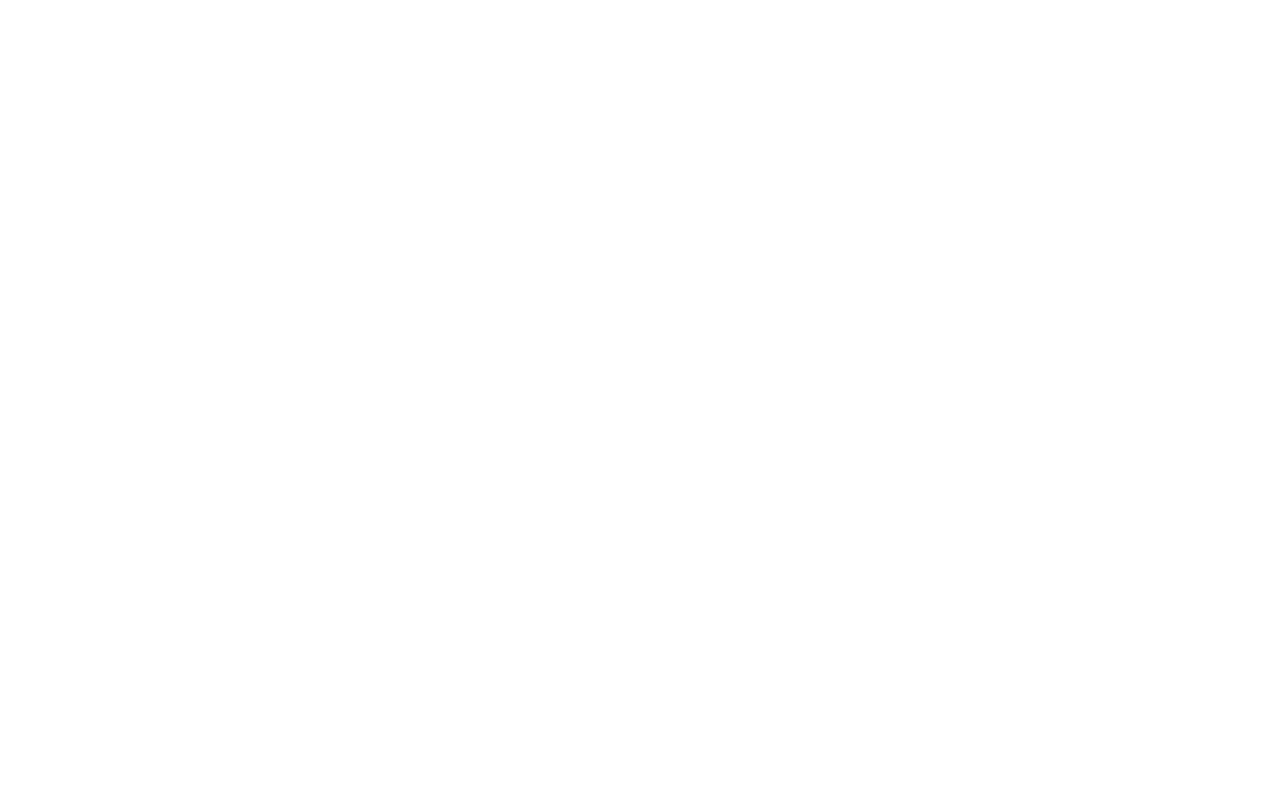
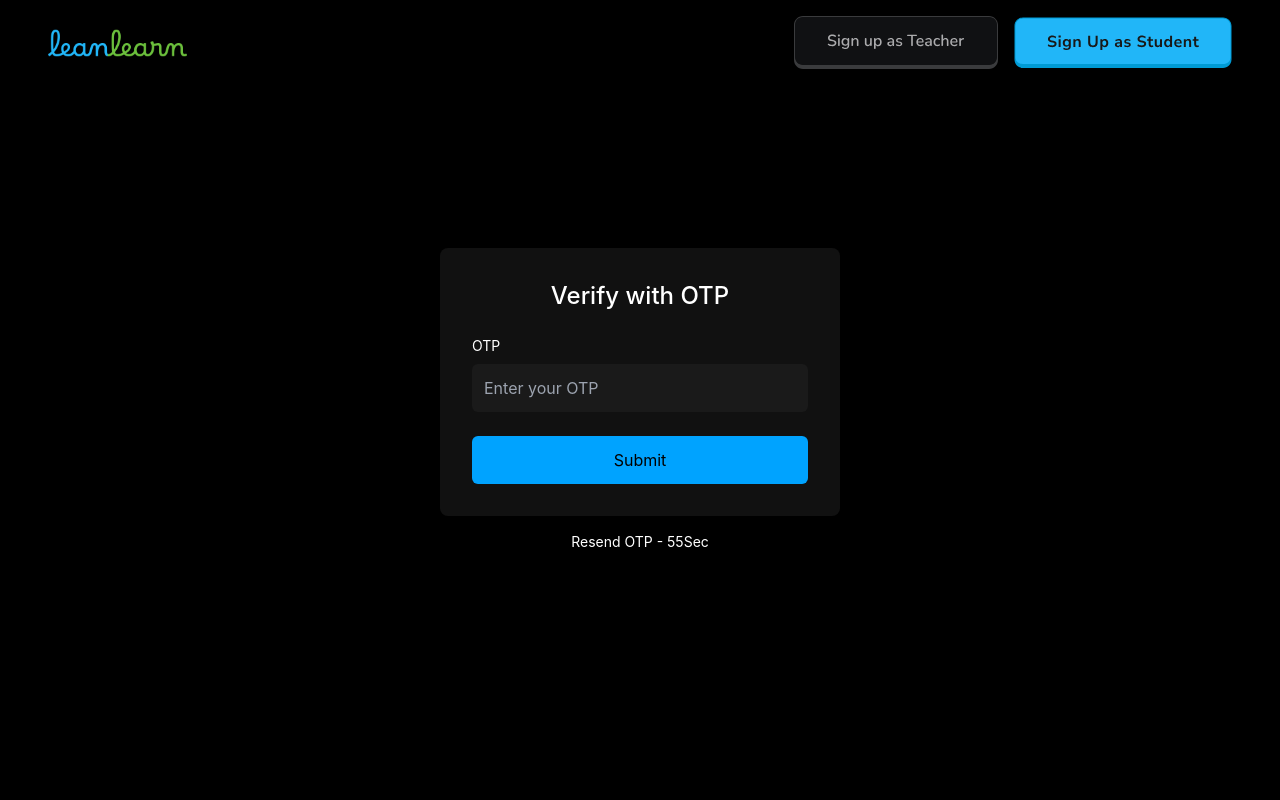
Before and after one commit to nimrit-singh/LeanLearn, a React (Vite) app: page /verify-otp in a window 1280 px wide. Before the commit this address had no page. Shown: the top 800 px of the page. Built offline with nearby package versions, Linux system fonts and the light colour scheme.

Commit message:
signup/signin functionality added

```diff
--- a/src/App.css
+++ b/src/App.css
@@ -60,3 +60,79 @@
   @apply bg-clip-text text-transparent;
   background-image: linear-gradient(45deg, var(--primary-blue), var(--primary-green));
 }
+
+.w-\[400px\] {
+  width: 400px;
+  max-width: 90vw;
+  min-width: 280px;
+}
+
+@media (max-width: 640px) {
+  .absolute.top-8.left-8 {
+    position: relative;
+    top: 0;
+    left: 0;
+    width: 100%;
+    padding: 2rem;
+    display: flex;
+    justify-content: center;
+  }
+
+  .absolute.top-8.left-8 img {
+    height: 1.75rem;
+  }
+
+  .min-h-screen {
+    min-height: calc(100vh - 2rem);
+  }
+
+  input, button[type="submit"] {
+    height: 48px;
+  }
+
+  .p-8 {
+    padding: 1.5rem;
+  }
+
+  .space-y-6 > :not([hidden]) ~ :not([hidden]) {
+    margin-top: 1.25rem;
+  }
+}
+
+@media (max-width: 360px) {
+  .p-8 {
+    padding: 1rem;
+  }
+
+  h2.text-2xl {
+    font-size: 1.25rem;
+  }
+
+  .absolute.top-8.left-8 {
+    padding: 1rem;
+  }
+}
+
+@media (max-height: 600px) and (orientation: landscape) {
+  .min-h-screen {
+    min-height: 100vh;
+    padding: 1rem 0;
+  }
+
+  .absolute.top-8.left-8 {
+    padding: 1rem;
+  }
+}
+
+@media (hover: none) {
+  button,
+  input,
+  a {
+    cursor: default;
+  }
+
+  button:active,
+  a:active {
+    opacity: 0.8;
+  }
+}
--- a/src/App.tsx
+++ b/src/App.tsx
@@ -4,33 +4,71 @@ import WhySection from './components/home/WhySection';
 import ComingSoon from './components/home/ComingSoon';
 import Footer from './components/layout/Footer';
 import Sidebar from './components/home/QuizPage';
+import Login from './components/auth/Login';
+import SignUp from './components/auth/SignUp';
+import VerifyOTP from './components/auth/VerifyOTP';
 import { BrowserRouter, Route, Routes } from 'react-router-dom';
+
+const HomePage = () => {
+  return (
+    <>
+      <Navbar />
+      <HeroSection />
+      <WhySection />
+      <ComingSoon />
+      <Footer />
+    </>
+  );
+};
+
+const AuthLayout = ({ children }: { children: React.ReactNode }) => {
+  return (
+    <>
+      <Navbar />
+      <div className="min-h-[calc(100vh-64px)]">
+        {children}
+      </div>
+      <Footer />
+    </>
+  );
+};
 
 function App() {
   return (
     <BrowserRouter>
       <div className="min-h-screen">
-
         <main>
           <Routes>
-            {/* here default home page Routes */}
+            <Route path="/" element={<HomePage />} />
+
+            <Route path="/quiz-page" element={<Sidebar />} />
+
             <Route
-              path="/"
+              path="/login"
               element={
-                <>
-                  <Navbar />
-                  <HeroSection />
-                  <WhySection />
-                  <ComingSoon />
-                  <Footer />
-                </>
+                <AuthLayout>
+                  <Login />
+                </AuthLayout>
               }
             />
-
-            <Route path="/quiz-page" element={<Sidebar />} />
+            <Route
+              path="/signup"
+              element={
+                <AuthLayout>
+                  <SignUp />
+                </AuthLayout>
+              }
+            />
+            <Route
+              path="/verify-otp"
+              element={
+                <AuthLayout>
+                  <VerifyOTP />
+                </AuthLayout>
+              }
+            />
           </Routes>
         </main>
-
       </div>
     </BrowserRouter>
   );
--- /dev/null
+++ b/src/components/auth/Login.tsx
@@ -0,0 +1,59 @@
+import React from 'react';
+import { Link, useNavigate } from 'react-router-dom';
+import leanLearnLogo from '../../assets/images/Logo.png';
+
+const Login: React.FC = () => {
+  const navigate = useNavigate();
+
+  const handleSubmit = (e: React.FormEvent) => {
+    e.preventDefault();
+    navigate('/verify-otp');
+  };
+
+  return (
+    <div className="min-h-screen w-full bg-black flex flex-col">
+      <div className="absolute top-8 left-8">
+        <img
+          src={leanLearnLogo}
+          alt="LeanLearn"
+          className="h-6 w-auto object-contain"
+        />
+      </div>
+
+      <div className="flex-1 flex flex-col items-center justify-center">
+        <div className="w-[400px] bg-[#111111] rounded-lg p-8">
+          <h2 className="text-white text-2xl font-medium text-center mb-6">
+            Login
+          </h2>
+
+          <form onSubmit={handleSubmit} className="space-y-6">
+            <div className="space-y-2">
+              <label className="block text-white text-sm">Phone No.</label>
+              <input
+                type="tel"
+                placeholder="Enter your Phone No."
+                className="w-full bg-[#1A1A1A] text-white p-3 rounded-md focus:outline-none focus:ring-2 focus:ring-blue-500"
+              />
+            </div>
+
+            <button
+              type="submit"
+              className="w-full bg-[#00A3FF] text-black py-3 rounded-md hover:bg-[#0088D4] transition-colors"
+            >
+              Send OTP
+            </button>
+          </form>
+        </div>
+
+        <Link
+          to="/"
+          className="text-white text-sm mt-4 hover:text-gray-300 transition-colors text-decoration-line: underline"
+        >
+          CREATE AN ACCOUNT
+        </Link>
+      </div>
+    </div>
+  );
+};
+
+export default Login;
--- /dev/null
+++ b/src/components/auth/SignUp.tsx
@@ -0,0 +1,70 @@
+import React from 'react';
+import { Link, useNavigate } from 'react-router-dom';
+import leanLearnLogo from '../../assets/images/Logo.png';
+
+const SignUp: React.FC = () => {
+  const navigate = useNavigate();
+
+  const handleSubmit = (e: React.FormEvent) => {
+    e.preventDefault();
+    navigate('/verify-otp');
+  };
+
+  return (
+    <div className="min-h-screen w-full bg-black flex flex-col">
+      {/* Logo Container */}
+      <div className="absolute top-8 left-8">
+        <img
+          src={leanLearnLogo}
+          alt="LeanLearn"
+          className="h-6 w-auto object-contain"
+        />
+      </div>
+
+      {/* Main Container */}
+      <div className="flex-1 flex flex-col items-center justify-center">
+        <div className="w-[400px] bg-[#111111] rounded-lg p-8">
+          <h2 className="text-white text-2xl font-medium text-center mb-6">
+            Sign Up
+          </h2>
+
+          <form onSubmit={handleSubmit} className="space-y-6">
+            <div className="space-y-2">
+              <label className="block text-white text-sm">Name</label>
+              <input
+                type="text"
+                placeholder="Enter your Name"
+                className="w-full bg-[#1A1A1A] text-white p-3 rounded-md focus:outline-none focus:ring-2 focus:ring-blue-500"
+              />
+            </div>
+
+            <div className="space-y-2">
+              <label className="block text-white text-sm">Phone No.</label>
+              <input
+                type="tel"
+                placeholder="Enter your Phone No."
+                className="w-full bg-[#1A1A1A] text-white p-3 rounded-md focus:outline-none focus:ring-2 focus:ring-blue-500"
+              />
+            </div>
+
+            <button
+              type="submit"
+              className="w-full bg-[#00A3FF] text-black py-3 rounded-md hover:bg-[#0088D4] transition-colors"
+            >
+              Submit
+            </button>
+          </form>
+        </div>
+
+        <Link
+          to="/login"
+          className="text-white text-sm mt-4 hover:text-gray-300 transition-colors text-decoration-line: underline"
+        >
+          I ALREADY HAVE AN ACCOUNT
+        </Link>
+      </div>
+    </div>
+  );
+};
+
+export default SignUp;
--- /dev/null
+++ b/src/components/auth/VerifyOTP.tsx
@@ -0,0 +1,88 @@
+import React, { useState, useEffect, useRef } from 'react';
+import leanLearnLogo from '../../assets/images/Logo.png';
+
+const VerifyOTP: React.FC = () => {
+  const [timer, setTimer] = useState<number>(60);
+  const [isTimerRunning, setIsTimerRunning] = useState<boolean>(true);
+  const timerRef = useRef<number | null>(null);
+
+  useEffect(() => {
+    if (isTimerRunning && timer > 0) {
+      const interval = window.setInterval(() => {
+        setTimer((prev) => prev - 1);
+      }, 1000);
+
+      timerRef.current = interval;
+    } else if (timer === 0) {
+      setIsTimerRunning(false);
+    }
+
+    return () => {
+      if (timerRef.current) {
+        window.clearInterval(timerRef.current);
+      }
+    };
+  }, [timer, isTimerRunning]);
+
+  const handleSubmit = (e: React.FormEvent) => {
+    e.preventDefault();
+    // Add verification logic here
+  };
+
+  const handleResendOTP = () => {
+    if (timer === 0) {
+      setTimer(60);
+      setIsTimerRunning(true);
+    }
+  };
+
+  return (
+    <div className="min-h-screen w-full bg-black flex flex-col">
+      {/* Logo Container */}
+      <div className="absolute top-8 left-8">
+        <img
+          src={leanLearnLogo}
+          alt="LeanLearn"
+          className="h-6 w-auto object-contain"
+        />
+      </div>
+
+      {/* Main Container */}
+      <div className="flex-1 flex flex-col items-center justify-center">
+        <div className="w-[400px] bg-[#111111] rounded-lg p-8">
+          <h2 className="text-white text-2xl font-medium text-center mb-6">
+            Verify with OTP
+          </h2>
+
+          <form onSubmit={handleSubmit} className="space-y-6">
+            <div className="space-y-2">
+              <label className="block text-white text-sm">OTP</label>
+              <input
+                type="text"
+                placeholder="Enter your OTP"
+                className="w-full bg-[#1A1A1A] text-white p-3 rounded-md focus:outline-none focus:ring-2 focus:ring-blue-500"
+              />
+            </div>
+
+            <button
+              type="submit"
+              className="w-full bg-[#00A3FF] text-black py-3 rounded-md hover:bg-[#0088D4] transition-colors"
+            >
+              Submit
+            </button>
+          </form>
+        </div>
+
+        <button
+          onClick={handleResendOTP}
+          disabled={timer > 0}
+          className={`text-white text-sm mt-4 ${timer > 0 ? 'cursor-not-allowed' : 'hover:text-gray-300'}`}
+        >
+          {timer > 0 ? `Resend OTP - ${timer}Sec` : 'Resend OTP'}
+        </button>
+      </div>
+    </div>
+  );
+};
+
+export default VerifyOTP;
--- a/src/components/layout/Navbar.tsx
+++ b/src/components/layout/Navbar.tsx
@@ -1,5 +1,5 @@
 import React, { useState } from 'react';
-
+import { useNavigate } from 'react-router-dom';
 import Logo from '../../assets/images/Logo.png';
 
 interface NavbarProps {
@@ -29,8 +29,21 @@ const StudentIcon: React.FC<{ className?: string }> = () => (
 
 );
 
-const Navbar: React.FC<NavbarProps> = ({ onTeacherSignup, onStudentSignup }) => {
+const Navbar: React.FC = () => {
   const [isMobileMenuOpen, setIsMobileMenuOpen] = useState(false);
+  const navigate = useNavigate();
+
+  const handleTeacherSignup = () => {
+    navigate('/signup?role=teacher');
+  };
+
+  const handleStudentSignup = () => {
+    navigate('/signup?role=student');
+  };
+
+  const handleLogoClick = () => {
+    navigate('/');
+  };
 
   return (
     <header className="fixed top-0 left-0 right-0 z-50">
@@ -54,13 +67,16 @@ const Navbar: React.FC<NavbarProps> = ({ onTeacherSignup, onStudentSignup }) =>
             </svg>
           </button>
 
-            <a href="/" className="flex items-center mx-auto sm:mx-0">
+          <div
+            onClick={handleLogoClick}
+            className="flex items-center mx-auto sm:mx-0 cursor-pointer"
+          >
             <img
               src={Logo}
               alt="LeanLearn Logo"
               className="h-8 sm:h-10 md:h-12"
             />
-            </a>
+          </div>
 
           <div className="w-6 sm:hidden"></div>
         </div>
@@ -90,7 +106,7 @@ const Navbar: React.FC<NavbarProps> = ({ onTeacherSignup, onStudentSignup }) =>
             <div className="flex flex-col items-center gap-4">
               <button
                 onClick={() => {
-                    onTeacherSignup?.();
+                  handleTeacherSignup();
                   setIsMobileMenuOpen(false);
                 }}
                 className="transform hover:scale-95 transition-transform duration-200"
@@ -100,7 +116,7 @@ const Navbar: React.FC<NavbarProps> = ({ onTeacherSignup, onStudentSignup }) =>
 
               <button
                 onClick={() => {
-                    onStudentSignup?.();
+                  handleStudentSignup();
                   setIsMobileMenuOpen(false);
                 }}
                 className="transform hover:scale-95 transition-transform duration-200"
@@ -113,14 +129,14 @@ const Navbar: React.FC<NavbarProps> = ({ onTeacherSignup, onStudentSignup }) =>
 
         <div className="hidden sm:flex items-center gap-4">
           <button
-              onClick={onTeacherSignup}
+            onClick={handleTeacherSignup}
             className="transform hover:scale-95 transition-transform duration-200"
           >
             <TeacherIcon />
           </button>
 
           <button
-              onClick={onStudentSignup}
+            onClick={handleStudentSignup}
             className="transform hover:scale-95 transition-transform duration-200"
           >
             <StudentIcon />
--- a/src/index.css
+++ b/src/index.css
@@ -2,6 +2,33 @@
 @tailwind components;
 @tailwind utilities;
 @import url('https://fonts.googleapis.com/css2?family=Nunito:wght@400;600;700&display=swap');
+
+* {
+  margin: 0;
+  padding: 0;
+  box-sizing: border-box;
+  @apply border-border;
+}
+
+body {
+  font-family: -apple-system, BlinkMacSystemFont, 'Segoe UI', 'Roboto', 'Oxygen',
+    'Ubuntu', 'Cantarell', 'Fira Sans', 'Droid Sans', 'Helvetica Neue',
+    sans-serif;
+  -webkit-font-smoothing: antialiased;
+  -moz-osx-font-smoothing: grayscale;
+  background-color: black;
+  @apply bg-background text-foreground;
+}
+
+/* Autofill Input Styles */
+input:-webkit-autofill,
+input:-webkit-autofill:hover,
+input:-webkit-autofill:focus,
+input:-webkit-autofill:active {
+  -webkit-box-shadow: 0 0 0 30px #1A1A1A inset !important;
+  -webkit-text-fill-color: white !important;
+}
+
 @layer base {
   :root {
     --background: 0 0% 100%;
@@ -30,6 +57,7 @@
     --chart-5: 27 87% 67%;
     --radius: 0.5rem
   }
+
   .dark {
     --background: 0 0% 3.9%;
     --foreground: 0 0% 98%;
@@ -57,11 +85,3 @@
     --chart-5: 340 75% 55%
   }
 }
-@layer base {
-  * {
-    @apply border-border;
-  }
-  body {
-    @apply bg-background text-foreground;
-  }
-}
```
Lines whose indentation alone changed are shown as unchanged.
